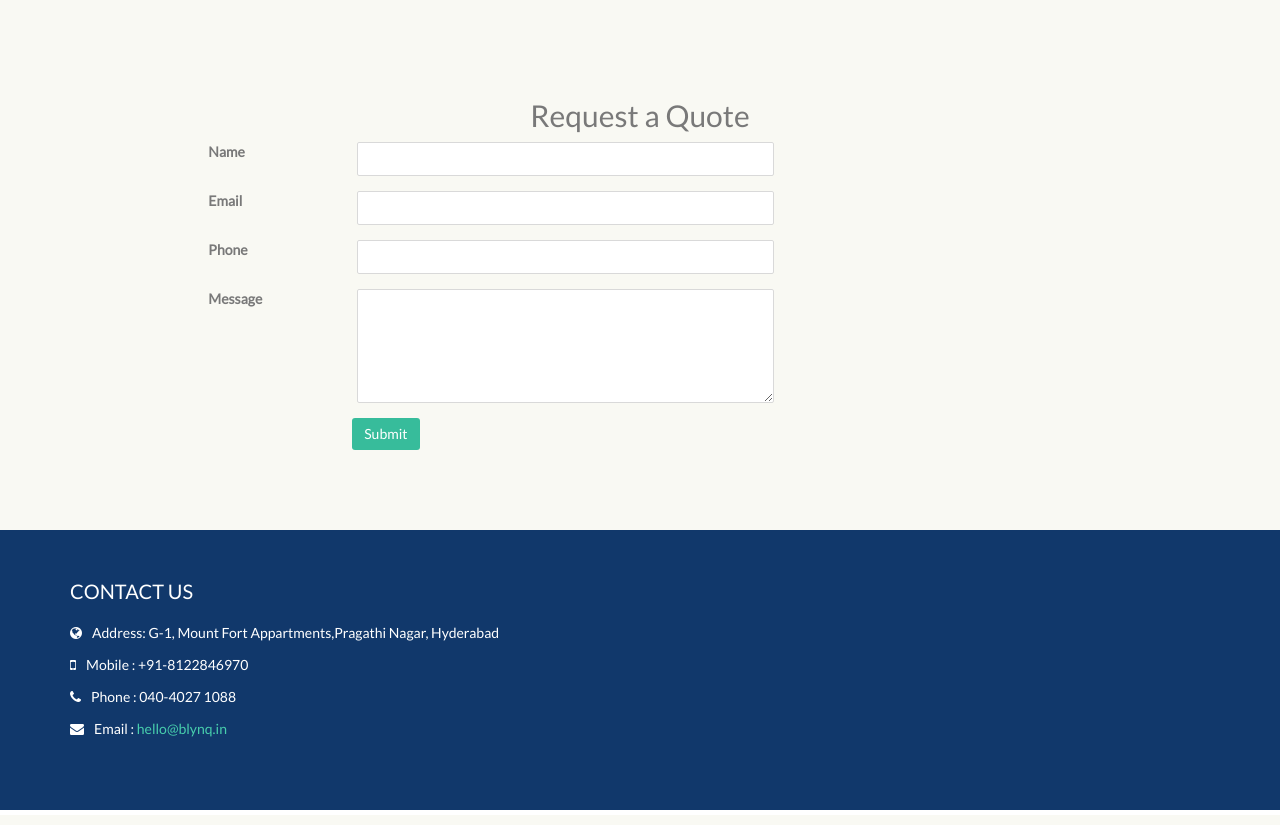
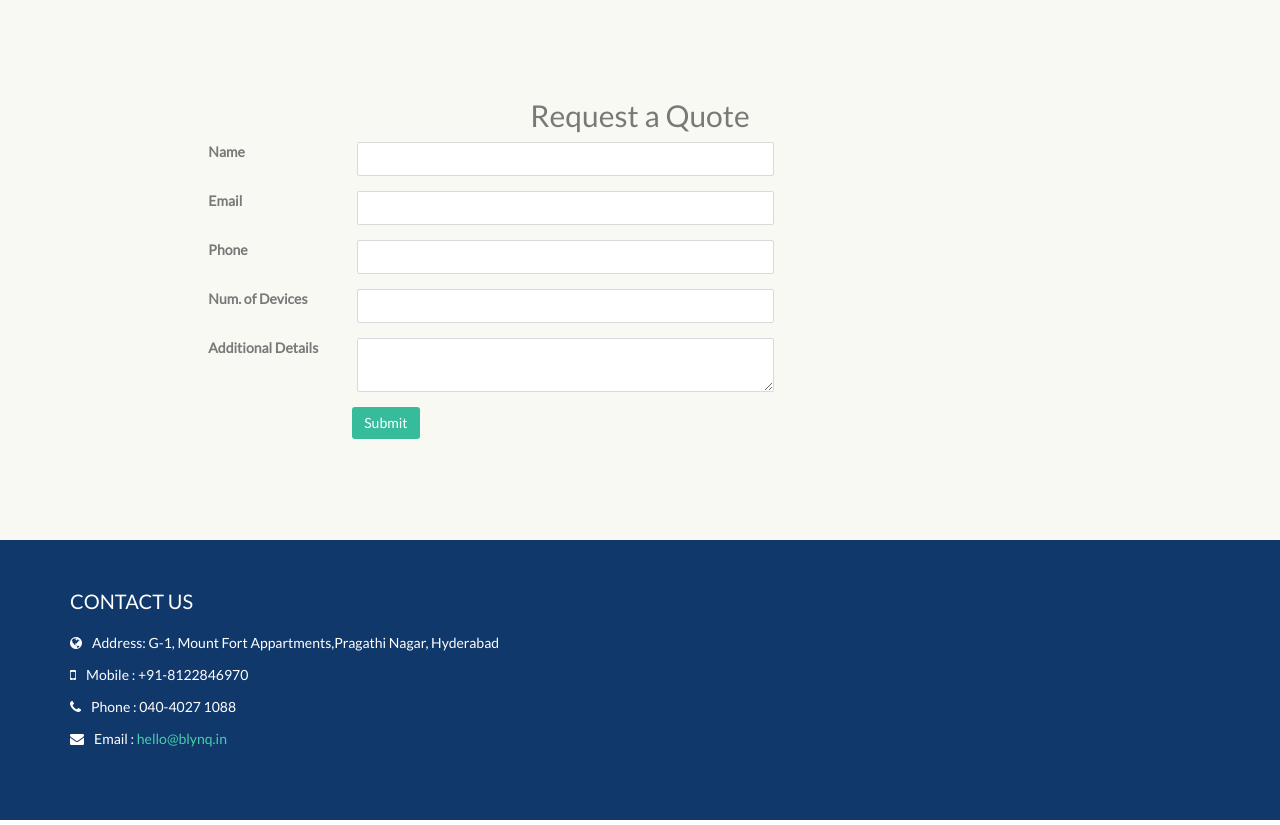
Before and after one commit to nipuniitg/blynqServer, a Django app: template blynq/templates/landing_page_content.html in a window 1280 px wide. Shown: the part 1872-2697 px from the top of the page. Run offline with Django 3.2, Linux system fonts and the light colour scheme; the template is opened without the code that fills it, so the values that code supplies are empty; some libraries are stand-ins or nearby versions.

Commit message:
landing Page-Completed request quote form end-to-end with validation.

```diff
--- a/blynq/authentication/models.py
+++ b/blynq/authentication/models.py
@@ -107,6 +107,8 @@ class RequestedQuote(models.Model):
     additional_details = models.TextField(blank=True, null=True)
     requested_on = models.DateTimeField(auto_now_add=True)
 
+    def __unicode__(self):
+        return 'Quote requested from ' + self.email
 
 # class models.User
 #     username
--- a/blynq/authentication/views.py
+++ b/blynq/authentication/views.py
@@ -84,6 +84,7 @@ def request_quote(request):
         if request_quote_form.is_valid():
             try:
                 request_quote_form.save()
+                success = True
             except:
                 error = "Error while saving the requested Quote"
                 errors.append(error)
--- a/blynq/blynq/urls.py
+++ b/blynq/blynq/urls.py
@@ -13,6 +13,7 @@ from scheduleManagement import schedule_urls
 
 urlpatterns = [
     url(r'^$', auth_views.divertToLandingPage, name='landing_page'),
+    url(r'^requestQuote', auth_views.request_quote, name='request_quote'),
     url(r'^authentication/', include(authentication_urls)),
     url(r'^schedule/', include(schedule_urls)),
     url(r'^screen/', include(screen_urls)),
--- /dev/null
+++ b/blynq/static/CustomScripts/landingPage.js
@@ -0,0 +1,54 @@
+var lpApp = angular.module('lpApp',['ui.bootstrap']).config(function($interpolateProvider) {
+    $interpolateProvider.startSymbol('{[');
+    $interpolateProvider.endSymbol(']}');
+    });
+
+lpApp.config(function($httpProvider){
+    $httpProvider.defaults.headers.common['X-Requested-With'] = 'XMLHttpRequest';
+    $httpProvider.defaults.xsrfCookieName = 'csrftoken';
+    $httpProvider.defaults.xsrfHeaderName = 'X-CSRFToken';
+});
+
+lpApp.controller('formController', ['$http','$scope','$timeout', function($http, $scope, $timeout){
+    var defaultFormDetails = {
+        name : ''
+        ,email : ''
+        ,mobile_number : null
+        ,num_of_devices : null
+        ,additional_details : ''
+    };
+
+    var onLoad = function(){
+        $scope.showSuccessAlert = false;
+        $scope.showErrorAlert = false;
+    };
+
+    var resetForm = function(){
+        $scope.requestQuoteFormDetails = angular.copy(defaultFormDetails);
+        $scope.requestQuoteForm.$setPristine();
+        $scope.requestQuoteForm.$setUntouched();
+    };
+
+
+    $scope.submit = function(){
+        $http({
+             method : "POST"
+             ,url : '/requestQuote'
+             ,data : $scope.requestQuoteFormDetails
+         }).then(function mySucces(response){
+                $scope.showSuccessAlert = true;
+                $timeout(function(){
+                    $scope.showSuccessAlert = false
+                }, 10000);
+                resetForm();
+            }, function myError(response) {
+                $scope.showErrorAlert = true;
+                $timeout(function(){
+                    $scope.showErrorAlert = false
+                }, 5000);
+                console.log(response.statusText);
+            });
+    };
+
+    onLoad();
+}]);
--- a/blynq/templates/landing_page.html
+++ b/blynq/templates/landing_page.html
@@ -36,7 +36,7 @@
 
     <!-- Angular Js -->
     <script src="https://ajax.googleapis.com/ajax/libs/angularjs/1.5.5/angular.min.js" rel="text/javascript"></script>
-
+    <script src="{% static 'Libraries/angular-bootstrap/ui-bootstrap-tpls-1.3.2.js' %}" rel="text/javascript"></script>
 
     <!-- HTML5 shim and Respond.js IE8 support of HTML5 tooltipss and media queries -->
     <!--[if lt IE 9]>
--- a/blynq/templates/landing_page_content.html
+++ b/blynq/templates/landing_page_content.html
@@ -278,7 +278,7 @@
 
 <!--Request Quote -->
 <div class="row">
-    <div class=" property gray-bg" id="requestAQuote">
+    <div class=" property gray-bg" id="requestAQuote" ng-app="lpApp" ng-controller="formController">
         <div class="row">
             <div class="col-md-12">
                 <h2 style="text-align : center;">
@@ -286,13 +286,18 @@
                 </h2>
             </div>
             <div class="col-md-8 col-md-offset-2">
-                <form class="form-horizontal" role="form">
+                <form class="form-horizontal" role="form" name="requestQuoteForm" >
                     <div class="form-group">
                         <label for="name" class="col-md-2 wow fadeInLeft">
                             Name
                         </label>
                         <div class="col-md-6 wow fadeInRight">
-                            <input type="text" placeholder="" id="name" class="form-control">
+                            <input type="text" placeholder="" id="name" name="requestorName"
+                                   ng-model = "requestQuoteFormDetails.name" class="form-control" required>
+                        </div>
+                        <div class="col-md-6 col-md-offset-2" ng-show="requestQuoteForm.requestorName.$touched &&
+                                requestQuoteForm.requestorName.$invalid">
+                            <span>This field is required.</span>
                         </div>
                     </div>
                     <div class="form-group">
@@ -300,7 +305,12 @@
                             Email
                         </label>
                         <div class="col-md-6 wow fadeInRight">
-                            <input type="email" placeholder="" id="email" class="form-control ">
+                            <input type="email" placeholder="" id="email" ng-model="requestQuoteFormDetails.email"
+                                   name="requestorEmail" class="form-control" required>
+                        </div>
+                        <div class="col-md-6 col-md-offset-2" ng-show="requestQuoteForm.requestorEmail.$touched &&
+                                requestQuoteForm.requestorEmail.$invalid">
+                            <span>This field is required</span>
                         </div>
                     </div>
                     <div class="form-group">
@@ -308,22 +318,53 @@
                             Phone
                         </label>
                         <div class="col-md-6 wow fadeInRight">
-                            <input type="numbers" id="phone" class="form-control ">
+                            <input type="number" id="phone" ng-model="requestQuoteFormDetails.mobile_number"
+                                   name="requestorPhoneNumber" class="form-control" required>
+                        </div>
+                        <div class="col-md-6 col-md-offset-2" ng-show="requestQuoteForm.requestorPhoneNumber.$touched &&
+                                requestQuoteForm.requestorPhoneNumber.$invalid">
+                            <span>This field is required</span>
                         </div>
                     </div>
                     <div class="form-group">
-                        <label for="message" class="col-md-2 wow fadeInLeft">
-                            Message
+                        <label for="noOfDevices" class="col-md-2 wow fadeInLeft">
+                            Num. of Devices
                         </label>
                         <div class="col-md-6 wow fadeInRight">
-                            <textarea placeholder="" id="message" rows="5" class="form-control ">
+                            <input type="number" id="noOfDevices" ng-model="requestQuoteFormDetails.num_of_devices"
+                                   name="num_of_devices" class="form-control" required>
+                        </div>
+                        <div class="col-md-6 col-md-offset-2" ng-show="requestQuoteForm.num_of_devices.$touched &&
+                                requestQuoteForm.num_of_devices.$invalid">
+                            <span>This field is required</span>
+                        </div>
+                    </div>
+                    <div class="form-group">
+                        <label for="additional_details" class="col-md-2 wow fadeInLeft">
+                            Additional Details
+                        </label>
+                        <div class="col-md-6 wow fadeInRight">
+                            <textarea placeholder="" id="additional_details"
+                                      ng-model="requestQuoteFormDetails.additional_details"
+                                      name="message" class="form-control">
                             </textarea>
                         </div>
                     </div>
-                    <button class="btn btn-info col-md-offset-2 wow fadeInRight" type="submit">
+                    <button class="btn btn-info col-md-offset-2 wow fadeInRight"
+                        ng-disabled="requestQuoteForm.$invalid" ng-click="submit()">
                         Submit
                     </button>
                 </form>
+            </div>
+        </div>
+        <div class="row" style="margin:10px">
+            <div class="col-md-offset-2 col-md-8">
+                <uib-alert type="success" ng-show="showSuccessAlert">
+                    Thanks for writing in. Our Team will contact you in 24 hours.
+                </uib-alert>
+                <uib-alert type="error" ng-show="showErrorAlert">
+                    There was some error while saving. Please try after sometime.
+                </uib-alert>
             </div>
         </div>
 
@@ -452,5 +493,7 @@
 <!--</footer>-->
 <!--small footer end-->
 
+<script src="{% static 'CustomScripts/landingPage.js' %}">
+</script>
 
 {% endblock content%}
```
